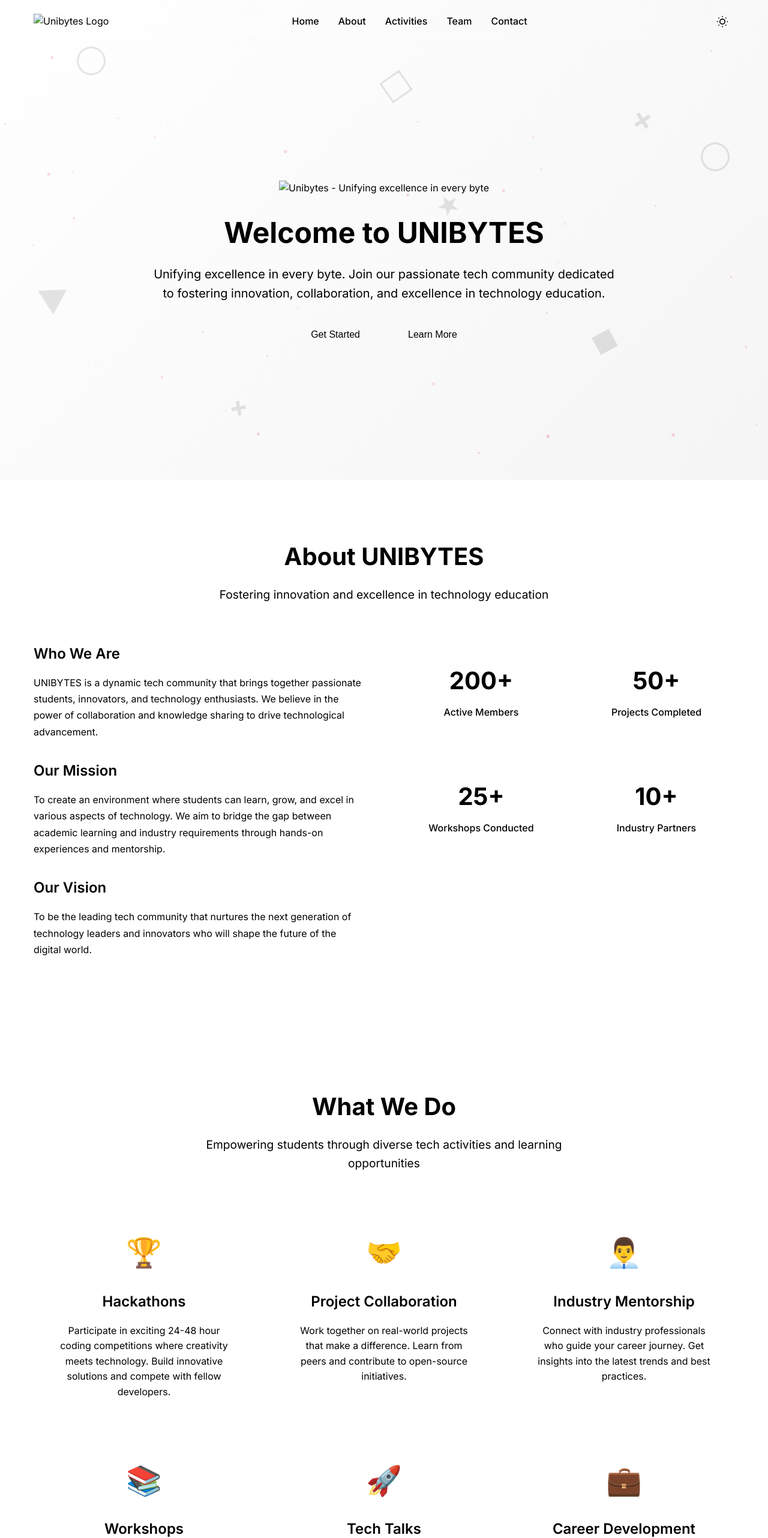
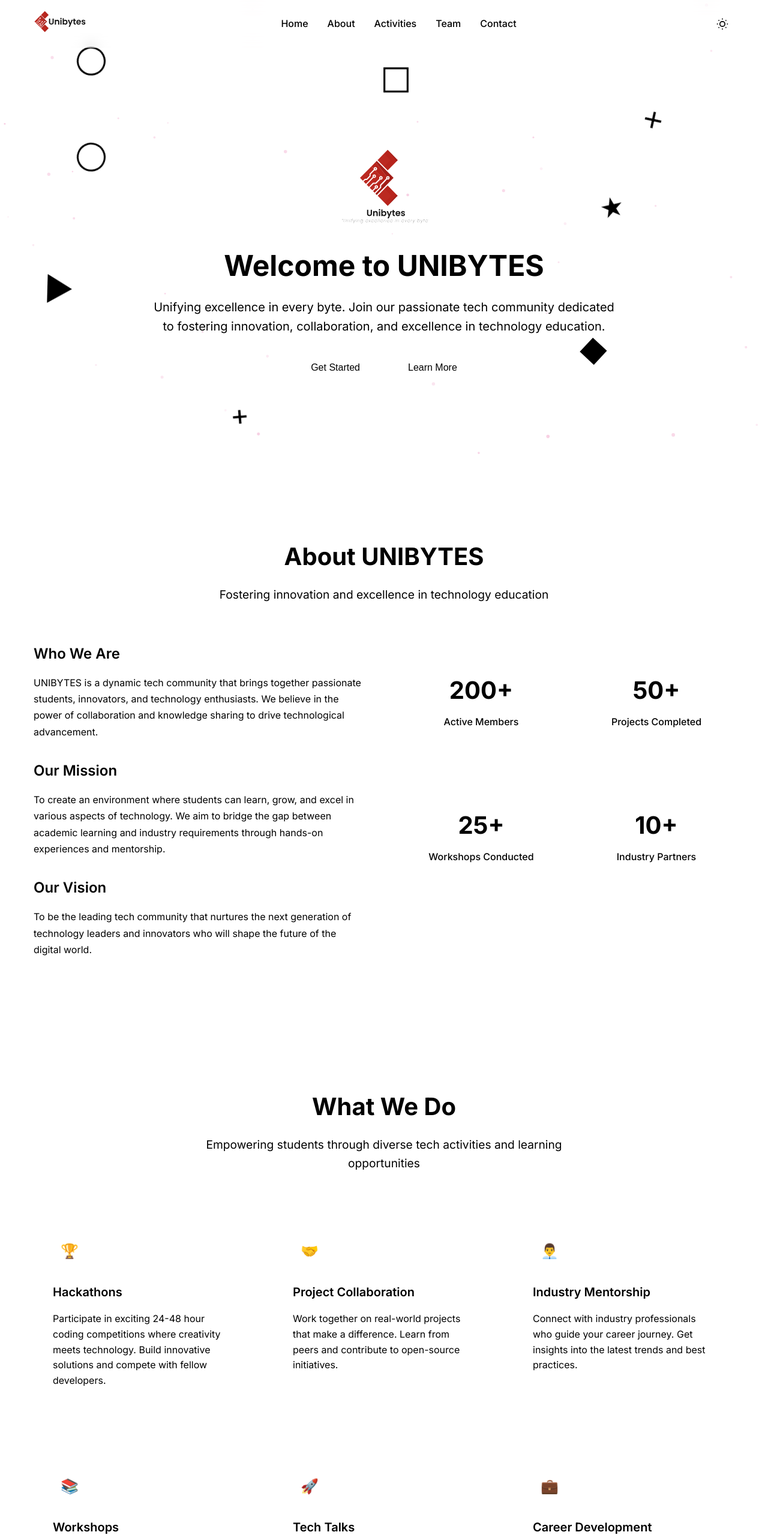
Before and after one commit to Creative-Sandesh/UnibyteWebsite, a plain HTML site: page index.html in a window 1280 px wide. Shown: the top 2564 px of the page at 60% size. Drawn offline with Linux system fonts and the light colour scheme.

```diff
--- a/Css/styles.css
+++ b/Css/styles.css
@@ -1,48 +1,52 @@
-/* CSS Variables for theme management */
 :root {
   /* Light theme colors */
-  --primary: hsl(0, 72%, 51%);
-  --primary-foreground: hsl(0, 0%, 98%);
-  --secondary: hsl(0, 100%, 50%);
-  --secondary-foreground: hsl(0, 39%, 36%);
-  --accent: hsl(0, 0%, 96%);
-  --accent-foreground: hsl(0, 0%, 9%);
   --background: hsl(0, 0%, 100%);
   --foreground: hsl(0, 0%, 3.9%);
   --card: hsl(0, 0%, 100%);
   --card-foreground: hsl(0, 0%, 3.9%);
-  --border: hsl(0, 0%, 89.8%);
-  --input: hsl(0, 0%, 89.8%);
-  --ring: hsl(0, 72%, 51%);
-  --muted: hsl(0, 0%, 96%);
-  --muted-foreground: hsl(0, 0%, 45%);
-  --destructive: hsl(0, 84%, 60%);
-  --destructive-foreground: hsl(0, 0%, 98%);
+  --popover: hsl(0, 0%, 100%);
+  --popover-foreground: hsl(0, 0%, 3.9%);
+  --primary: hsl(0, 72%, 45%);
+  --primary-foreground: hsl(0, 0%, 98%);
+  --secondary: hsl(0, 0%, 96.1%);
+  --secondary-foreground: hsl(0, 0%, 9%);
+  --muted: hsl(0, 0%, 96.1%);
+  --muted-foreground: hsl(0, 0%, 45.1%);
+  --accent: hsl(0, 84%, 60%);
+  --accent-foreground: hsl(0, 0%, 98%);
+  --destructive: hsl(0, 84.2%, 60.2%);
+  --destructive-foreground: hsl(210, 40%, 98%);
+  --border: hsl(214.3, 31.8%, 91.4%);
+  --input: hsl(214.3, 31.8%, 91.4%);
+  --ring: hsl(222.2, 84%, 4.9%);
+  --radius: 0.5rem;
 
   /* Gradients */
-  --gradient-primary: linear-gradient(135deg, hsl(0, 72%, 51%), hsl(0, 72%, 61%));
+  --gradient-primary: linear-gradient(135deg, hsl(0, 84%, 60%), hsl(0, 84%, 70%));
   --gradient-hero: linear-gradient(135deg, var(--background), var(--muted));
 }
 
 /* Dark theme colors */
 .dark {
-  --primary: hsl(0, 72%, 51%);
-  --primary-foreground: hsl(0, 0%, 98%);
-  --secondary: hsl(0, 0%, 14%);
-  --secondary-foreground: hsl(0, 0%, 98%);
-  --accent: hsl(0, 0%, 14%);
-  --accent-foreground: hsl(0, 0%, 98%);
   --background: hsl(0, 0%, 3.9%);
   --foreground: hsl(0, 0%, 98%);
   --card: hsl(0, 0%, 3.9%);
   --card-foreground: hsl(0, 0%, 98%);
-  --border: hsl(0, 0%, 14%);
-  --input: hsl(0, 0%, 14%);
-  --ring: hsl(0, 72%, 51%);
-  --muted: hsl(0, 0%, 14%);
-  --muted-foreground: hsl(0, 0%, 63%);
-  --destructive: hsl(0, 62%, 30%);
-  --destructive-foreground: hsl(0, 0%, 98%);
+  --popover: hsl(0, 0%, 3.9%);
+  --popover-foreground: hsl(0, 0%, 98%);
+  --primary: hsl(0, 84%, 60%);
+  --primary-foreground: hsl(0, 0%, 98%);
+  --secondary: hsl(0, 0%, 14.9%);
+  --secondary-foreground: hsl(0, 0%, 98%);
+  --muted: hsl(0, 0%, 14.9%);
+  --muted-foreground: hsl(0, 0%, 63.9%);
+  --accent: hsl(0, 84%, 60%);
+  --accent-foreground: hsl(0, 0%, 98%);
+  --destructive: hsl(0, 62.8%, 30.6%);
+  --destructive-foreground: hsl(210, 40%, 98%);
+  --border: hsl(217.2, 32.6%, 17.5%);
+  --input: hsl(217.2, 32.6%, 17.5%);
+  --ring: hsl(212.7, 26.8%, 83.9%);
 
   /* Dark gradients */
   --gradient-hero: linear-gradient(135deg, var(--background), var(--secondary));
@@ -75,10 +79,44 @@
 }
 
 /* Animations */
-@keyframes float {
-  0%, 100% { transform: translateY(0px) rotate(0deg); }
-  33% { transform: translateY(-10px) rotate(120deg); }
-  66% { transform: translateY(5px) rotate(240deg); }
+@keyframes float1 {
+  0%, 100% { transform: translateY(0) rotate(0deg); }
+  50% { transform: translateY(-20px) rotate(180deg); }
+}
+
+@keyframes float2 {
+  0%, 100% { transform: translateX(0) rotate(0deg); }
+  50% { transform: translateX(30px) rotate(90deg); }
+}
+
+@keyframes float3 {
+  0%, 100% { transform: translate(0, 0) rotate(0deg); }
+  50% { transform: translate(15px, -25px) rotate(120deg); }
+}
+
+@keyframes float4 {
+  0%, 100% { transform: translateY(0) scale(1); }
+  50% { transform: translateY(-15px) scale(1.1); }
+}
+
+@keyframes float5 {
+  0%, 100% { transform: translate(0, 0) rotate(0deg); }
+  50% { transform: translate(-20px, 10px) rotate(45deg); }
+}
+
+@keyframes float6 {
+  0%, 100% { transform: translateX(0) rotate(0deg); }
+  50% { transform: translateX(-25px) rotate(360deg); }
+}
+
+@keyframes float7 {
+  0%, 100% { transform: translateY(0) rotate(0deg); }
+  50% { transform: translateY(20px) rotate(180deg); }
+}
+
+@keyframes float8 {
+  0%, 100% { transform: translate(0, 0) rotate(0deg); }
+  50% { transform: translate(10px, -30px) rotate(90deg); }
 }
 
 @keyframes pulse-glow {
@@ -261,7 +299,7 @@
   align-items: center;
   justify-content: center;
   text-align: center;
-  background: var(--gradient-hero);
+  background: hsl(var(--background));
   overflow: hidden;
   padding-top: 5rem;
 }
@@ -278,58 +316,75 @@
 
 .shape {
   position: absolute;
-  color: hsl(var(--primary));
-  opacity: 0.1;
-  animation: float 6s ease-in-out infinite;
   font-size: 2rem;
-  font-weight: bold;
+  color: hsl(var(--primary) / 0.1);
+  user-select: none;
+  pointer-events: none;
 }
 
 .shape.circle {
+  top: 10%;
+  left: 10%;
   width: 3rem;
   height: 3rem;
   border: 3px solid currentColor;
   border-radius: 50%;
-  animation-delay: 0s;
+  animation: float1 6s ease-in-out infinite;
 }
 
 .shape.x-mark {
-  animation-delay: 1s;
+  top: 20%;
+  right: 15%;
   font-size: 3rem;
+  animation: float2 8s ease-in-out infinite 1s;
 }
 
 .shape.triangle {
+  top: 60%;
+  left: 5%;
   width: 0;
   height: 0;
   border-left: 1.5rem solid transparent;
   border-right: 1.5rem solid transparent;
   border-bottom: 2.6rem solid currentColor;
-  animation-delay: 2s;
+  animation: float3 7s ease-in-out infinite 2s;
 }
 
 .shape.square {
+  top: 40%;
+  right: 10%;
   width: 2.5rem;
   height: 2.5rem;
   border: 3px solid currentColor;
-  animation-delay: 3s;
+  animation: float4 5s ease-in-out infinite 0.5s;
 }
 
 .shape.diamond {
+  top: 70%;
+  right: 20%;
   width: 2rem;
   height: 2rem;
   background-color: currentColor;
   transform: rotate(45deg);
-  animation-delay: 4s;
+  animation: float5 9s ease-in-out infinite 1.5s;
 }
 
 .shape.star {
-  animation-delay: 5s;
+  top: 30%;
+  left: 80%;
   font-size: 2.5rem;
+  animation: float6 6.5s ease-in-out infinite 3s;
 }
 
 .shape.plus {
-  animation-delay: 1.5s;
+  top: 80%;
+  left: 70%;
   font-size: 3rem;
+  animation: float7 7.5s ease-in-out infinite 2.5s;
+}
+
+.dark .shape {
+  color: hsl(var(--primary) / 0.15);
 }
 
 .hero-content {
@@ -471,18 +526,17 @@
 }
 
 .stat-card {
-  background-color: hsl(var(--card));
-  border: 1px solid hsl(var(--border));
-  border-radius: 12px;
-  padding: 2rem;
+  background-color: hsl(0, 84%, 60% / 0.1);
+  border: none;
+  border-radius: 16px;
+  padding: 3rem 2rem;
   text-align: center;
   transition: all 0.3s ease;
 }
 
 .stat-card:hover {
-  transform: translateY(-5px);
-  box-shadow: 0 20px 40px hsl(var(--primary) / 0.1);
-  border-color: hsl(var(--primary));
+  transform: translateY(-2px);
+  box-shadow: 0 10px 30px hsl(var(--primary) / 0.15);
 }
 
 .stat-card h3 {
@@ -500,7 +554,7 @@
 /* Activities Section */
 .activities {
   padding: 6rem 0;
-  background-color: hsl(var(--muted));
+  background-color: hsl(var(--background));
 }
 
 .activities-grid {
@@ -511,44 +565,34 @@
 
 .activity-card {
   background-color: hsl(var(--card));
-  border: 1px solid hsl(var(--border));
-  border-radius: 12px;
-  padding: 2rem;
-  text-align: center;
+  border: none;
+  border-radius: 16px;
+  padding: 2.5rem 2rem;
+  text-align: left;
   transition: all 0.3s ease;
-  position: relative;
-  overflow: hidden;
-}
-
-.activity-card::before {
-  content: '';
-  position: absolute;
-  top: 0;
-  left: -100%;
-  width: 100%;
-  height: 100%;
-  background: linear-gradient(90deg, transparent, hsl(var(--primary) / 0.1), transparent);
-  transition: left 0.5s ease;
-}
-
-.activity-card:hover::before {
-  left: 100%;
+  box-shadow: 0 2px 8px hsl(var(--muted-foreground) / 0.08);
 }
 
 .activity-card:hover {
-  transform: translateY(-10px);
-  box-shadow: 0 25px 50px hsl(var(--primary) / 0.15);
-  border-color: hsl(var(--primary));
+  transform: translateY(-4px);
+  box-shadow: 0 8px 25px hsl(var(--muted-foreground) / 0.15);
 }
 
 .activity-icon {
-  font-size: 3rem;
+  width: 3.5rem;
+  height: 3.5rem;
+  background-color: hsl(var(--primary) / 0.1);
+  border-radius: 12px;
+  display: flex;
+  align-items: center;
+  justify-content: center;
   margin-bottom: 1.5rem;
-  display: block;
+  font-size: 1.5rem;
+  color: hsl(var(--primary));
 }
 
 .activity-card h3 {
-  font-size: 1.5rem;
+  font-size: 1.25rem;
   font-weight: 600;
   color: hsl(var(--foreground));
   margin-bottom: 1rem;
@@ -557,6 +601,28 @@
 .activity-card p {
   color: hsl(var(--muted-foreground));
   line-height: 1.6;
+  margin-bottom: 1.5rem;
+}
+
+.activity-features {
+  list-style: none;
+  padding: 0;
+  margin: 0;
+}
+
+.activity-features li {
+  display: flex;
+  align-items: center;
+  gap: 0.5rem;
+  color: hsl(var(--muted-foreground));
+  margin-bottom: 0.5rem;
+  font-size: 0.9rem;
+}
+
+.activity-features li::before {
+  content: "•";
+  color: hsl(var(--primary));
+  font-weight: bold;
 }
 
 /* Team Section */
@@ -644,7 +710,7 @@
 /* Contact Section */
 .contact {
   padding: 6rem 0;
-  background-color: hsl(var(--muted));
+  background-color: hsl(var(--background));
 }
 
 .contact-content {
--- a/index.html
+++ b/index.html
@@ -14,7 +14,7 @@
     <nav class="navbar">
         <div class="nav-container">
             <div class="nav-logo">
-                <img src="/lovable-uploads/7258331e-a5b7-4d2f-8241-261b70727637.png" alt="Unibytes Logo" class="logo-img">
+                <img src="Assets/image/Unibytes Horizontal.svg" alt="Unibytes Logo" class="logo-img">
             </div>
 
             <!-- Desktop Navigation -->
@@ -84,7 +84,7 @@
 
         <div class="hero-content">
             <div class="hero-logo">
-                <img src="/lovable-uploads/d2380e2b-8781-4fe9-bf31-8a3b23602978.png" alt="Unibytes - Unifying excellence in every byte" class="hero-logo-img">
+                <img src="Assets/image/Unibytes Full.svg" alt="Unibytes - Unifying excellence in every byte" class="hero-logo-img">
             </div>
             <h1 class="hero-title">
                 Welcome to <span class="text-primary">UNIBYTES</span>
```
